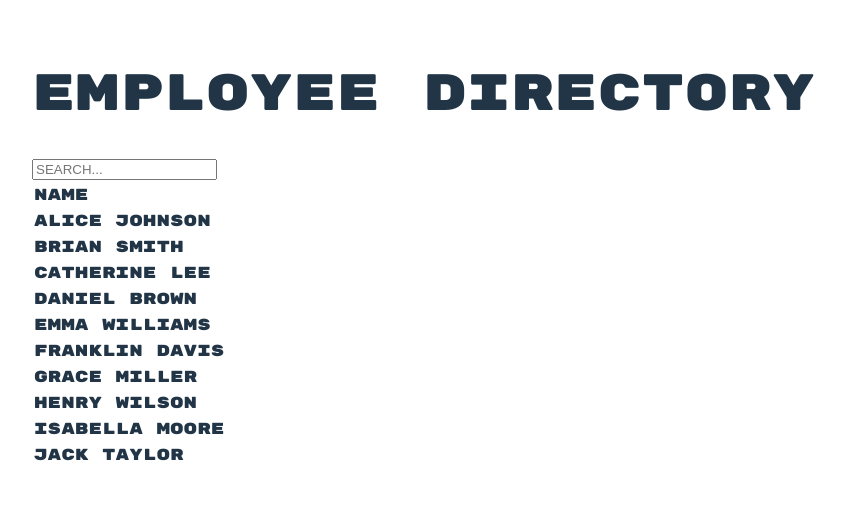
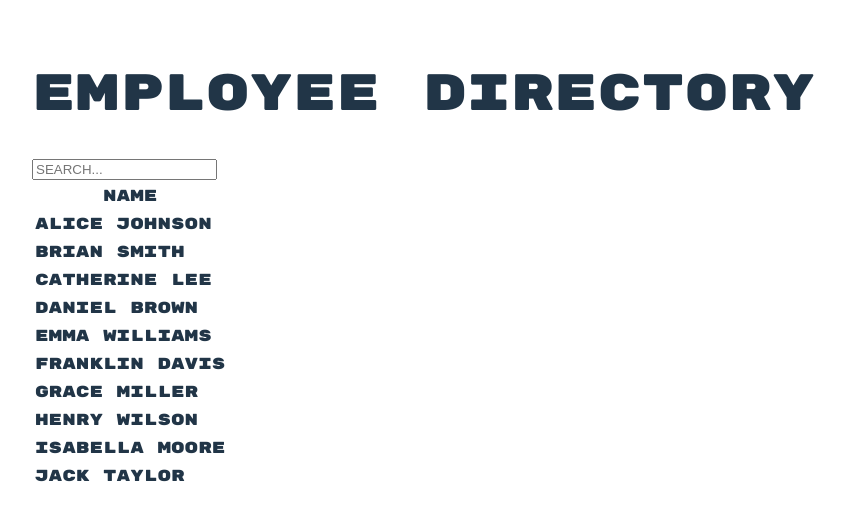
Before and after one commit to DVT-GradProgramme-Bongane/temp-app, a React (Vite) app: page /employee-directory in a window 1280 px wide. Shown: the top 520 px of the page, without its empty margins (0-845 px from the left). Built offline with nearby package versions, Linux system fonts and the light colour scheme.

Commit message:
Fix: Table layout fixed.

```diff
--- a/src/components/EmployeeCard.tsx
+++ b/src/components/EmployeeCard.tsx
@@ -6,8 +6,8 @@ interface EmployeeCardProp {
 
 export default function EmployeeCardComponent({ employee }: EmployeeCardProp) {
   return (
-
-      <tr>{employee.name}</tr>
-
+    <tr>
+      <td>{employee.name}</td>
+    </tr>
   );
 }
--- a/src/layouts/EmployeeCards.tsx
+++ b/src/layouts/EmployeeCards.tsx
@@ -15,11 +15,15 @@ export default function EmployeeCardLayout({
     <>
       <table>
         <thead>
-        Name
+          <tr>
+            <th>Name</th>
+          </tr>
         </thead>
+        <tbody>
           {filterItems(employees, query).map((employee) => {
             return <EmployeeCardComponent employee={employee} />;
           })}
+        </tbody>
       </table>
     </>
   );
--- a/src/pages/EmployeeDirectory.tsx
+++ b/src/pages/EmployeeDirectory.tsx
@@ -1,7 +1,7 @@
 import { useState, type BaseSyntheticEvent } from "react";
 import { employeesData } from "../data/employees";
 import EmployeeSearchComponent from "../components/EmployeeSearch";
-import "../styles/EmployeeDirectory.css"
+import "../styles/EmployeeDirectory.css";
 import EmployeeCardLayout from "../layouts/EmployeeCards";
 
 export default function EmployeeDirectoryPage() {
```
Also changed, not shown: src/components/EmployeeSearch.tsx (+6 -1 lines), src/styles/EmployeeDirectory.css (+5 -5 lines). Lines whose indentation alone changed are shown as unchanged.
